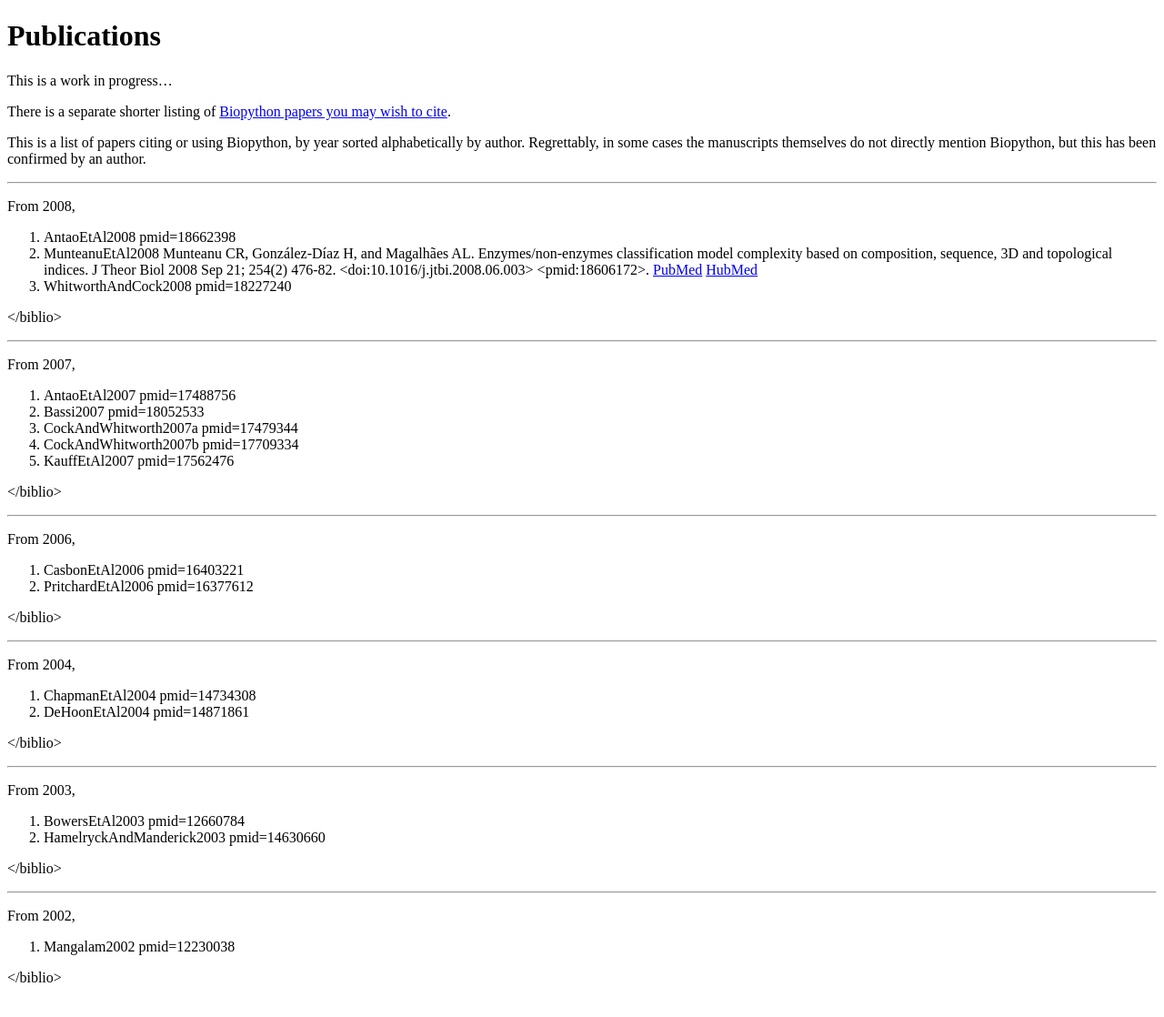
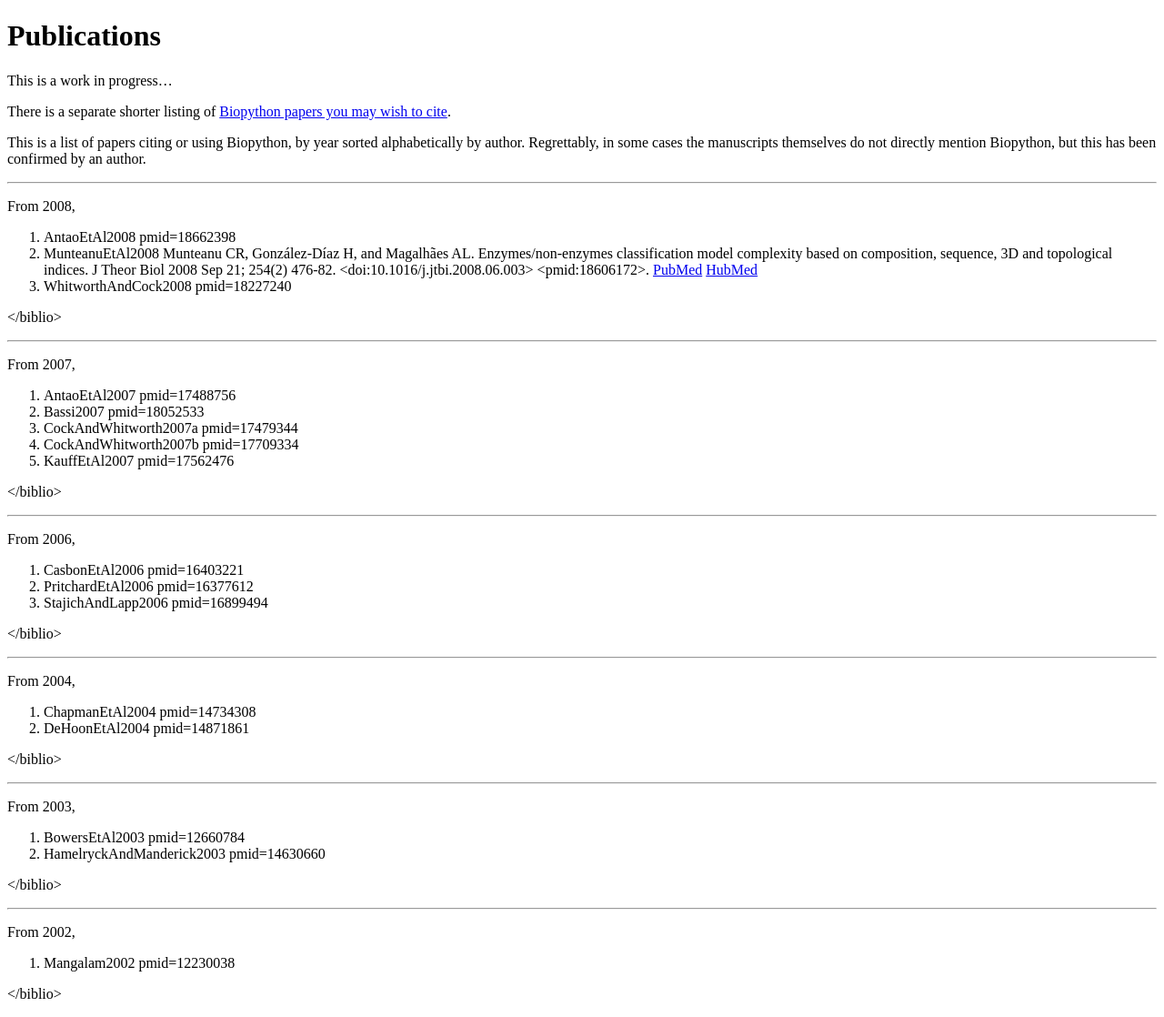
Before and after one commit to biopython/biopython.github.io, a Jekyll site: the page built from wiki/Publications.md, in a window 1280 px wide. Shown: the whole page at 91% size. Built offline with Jekyll 4.4.1, drawn with Linux system fonts in a browser that asks for light colours.

Commit message:
Adding another entry

```diff
--- a/wiki/Publications.md
+++ b/wiki/Publications.md
@@ -48,6 +48,7 @@ From 2006, <biblio>
 
 1.  CasbonEtAl2006 pmid=16403221
 2.  PritchardEtAl2006 pmid=16377612
+3.  StajichAndLapp2006 pmid=16899494
 
 </biblio>
 
```
Also changed, not shown: 1 other file.
